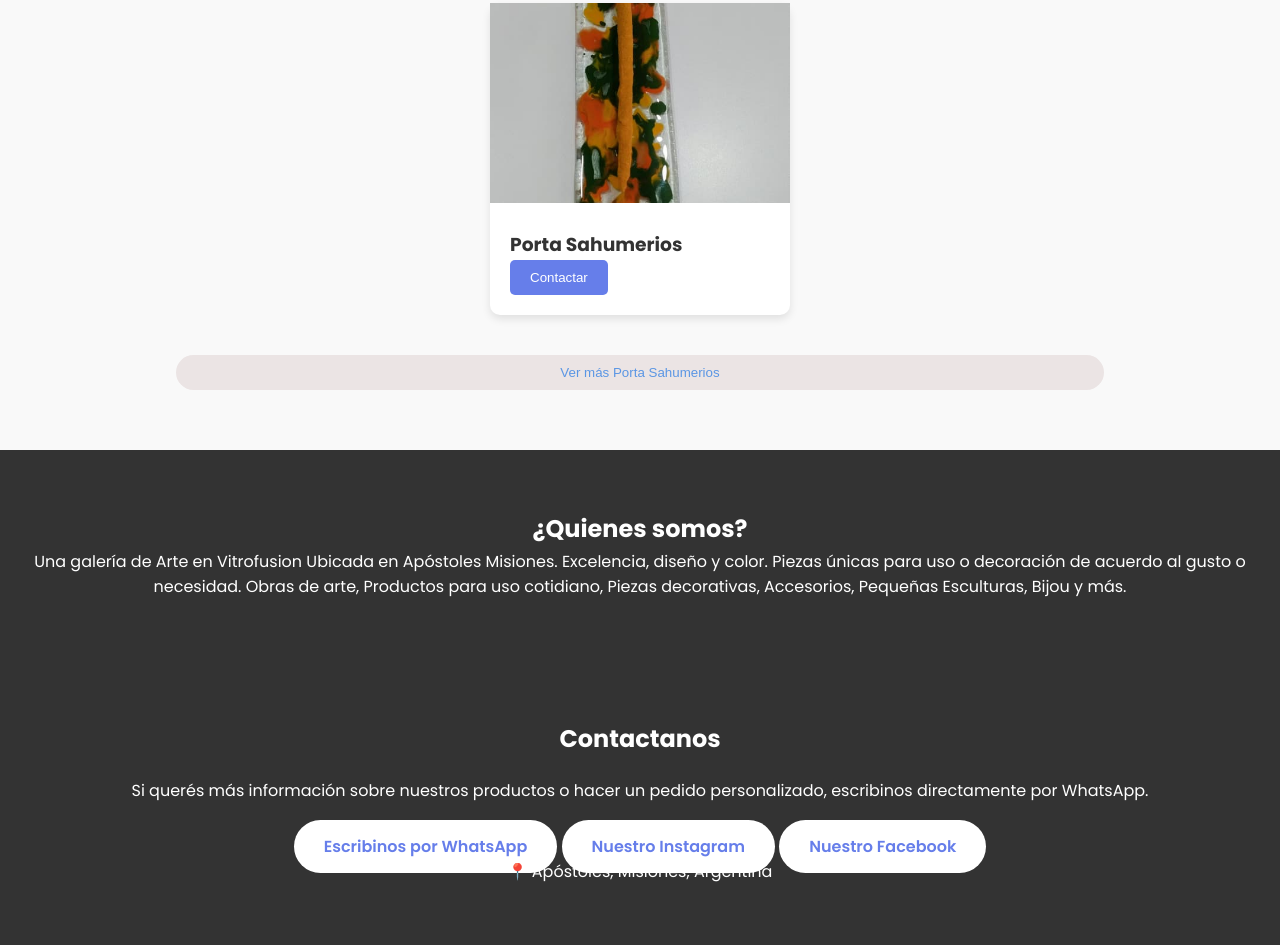
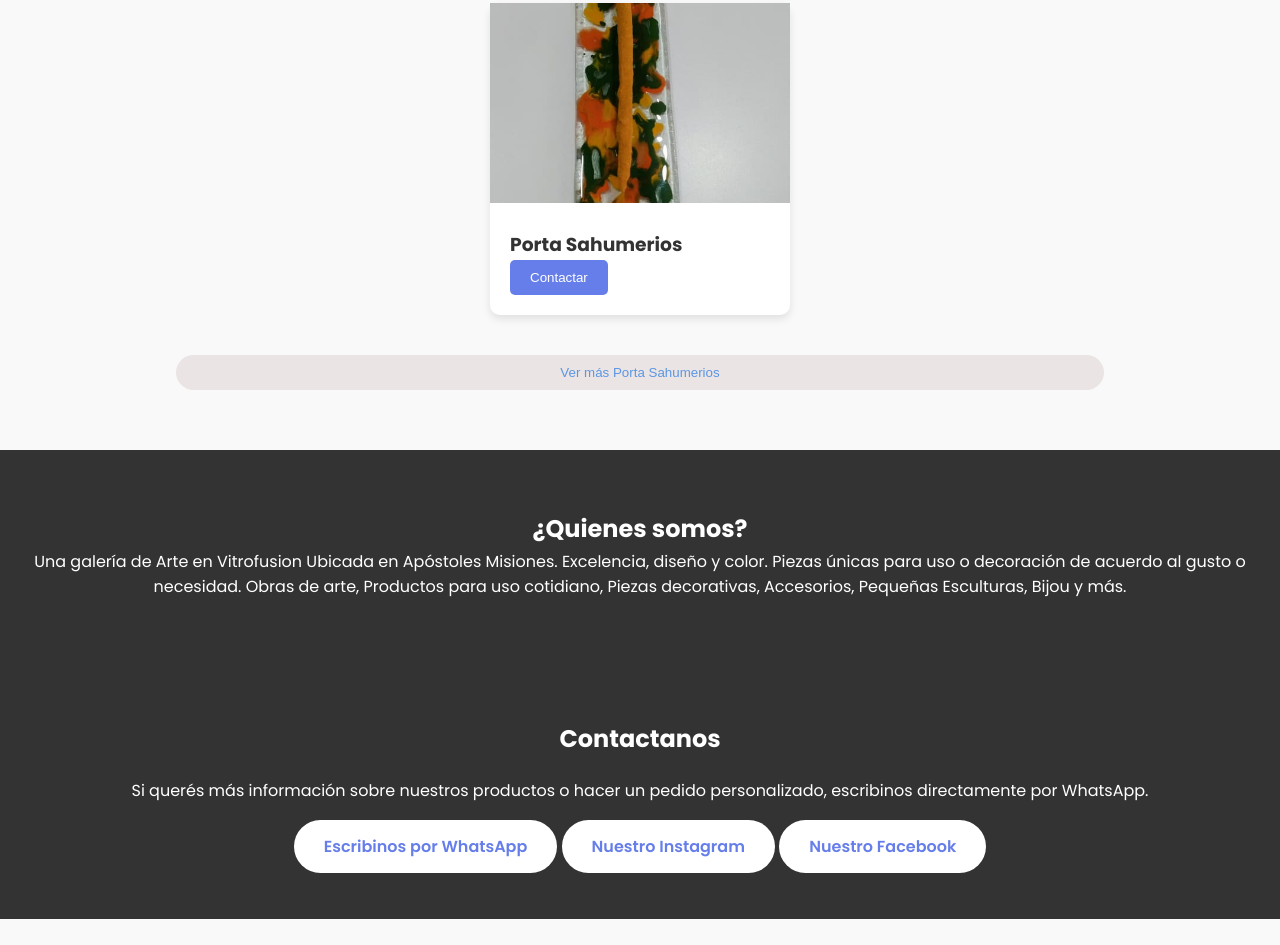
Before and after one commit to solemouse9650-dev/aretearte, a plain HTML site: page index.html in a window 1280 px wide. Shown: the part 3884-4829 px from the top of the page. After the commit the page ends 4803 px from the top, so only its background shows below. Drawn offline with Linux system fonts and the light colour scheme.

Commit message:
Add files via upload

```diff
--- a/index.html
+++ b/index.html
@@ -105,7 +105,6 @@ Piezas únicas para uso o decoración de acuerdo al gusto o necesidad. Obras de
     <a href="https://wa.me/5493758567371" class="btn">Escribinos por WhatsApp</a>
     <a href="https://www.instagram.com/arete.galeriadearte/" class="btn">Nuestro Instagram</a>
     <a href="https://www.facebook.com/people/Aret%C3%A9/100077355066538/?locale=zh_CN#" class="btn">Nuestro Facebook</a>
-    <p>📍 Apóstoles, Misiones, Argentina</p>
 </section>
 
 <script>
```
